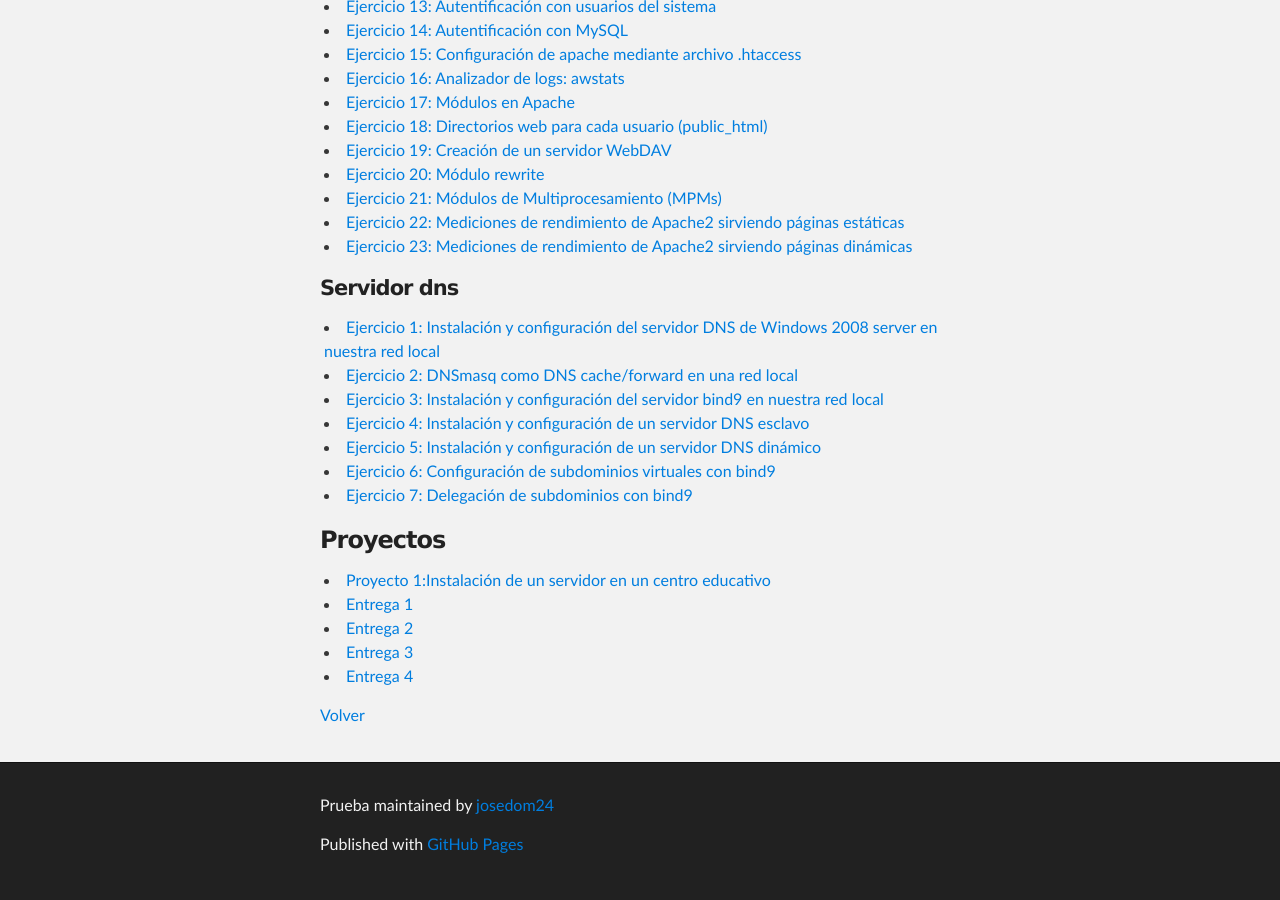
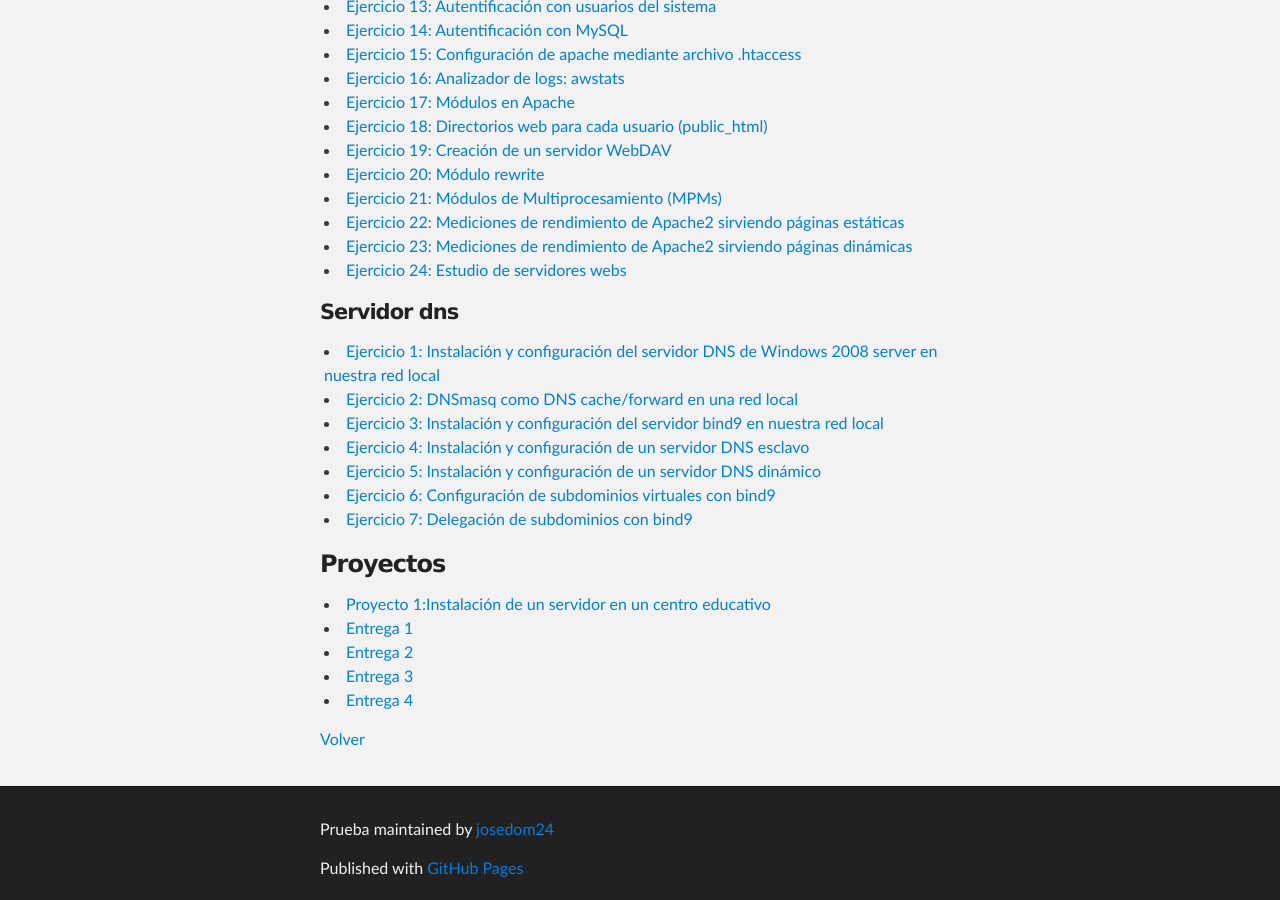
Before and after one commit to josedom24/josedom24.github.io, a Jekyll site: the page built from mod/serviciosgs/index.md, in a window 1280 px wide and 900 px high, scrolled down 701 px. Built offline with Jekyll 4.4.1, drawn with Linux system fonts in a browser that asks for light colours.

Commit message:
Update index.md

```diff
--- a/mod/serviciosgs/index.md
+++ b/mod/serviciosgs/index.md
@@ -36,6 +36,7 @@ tagline: CFGS ASIR
 * [Ejercicio 21: Módulos de Multiprocesamiento (MPMs)](e_web_21)
 * [Ejercicio 22: Mediciones de rendimiento de Apache2 sirviendo páginas estáticas](e_web_22)
 * [Ejercicio 23: Mediciones de rendimiento de Apache2 sirviendo páginas dinámicas](e_web_23)
+* [Ejercicio 24: Estudio de servidores webs](e_web_24)
 
 #### Servidor dns
 
```
